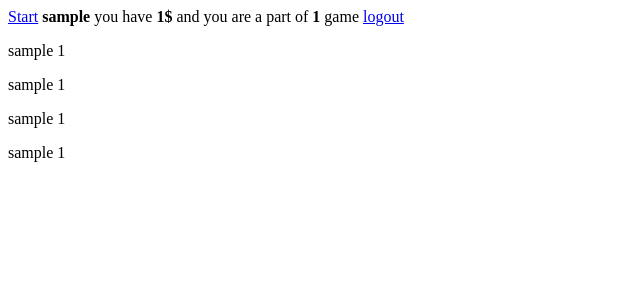
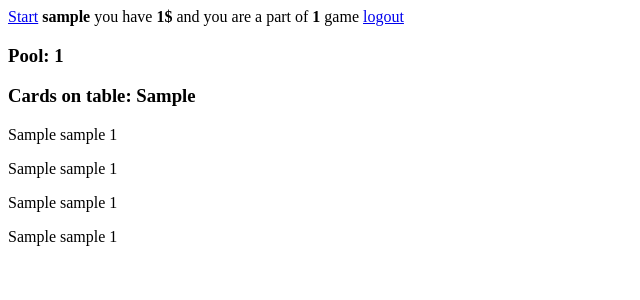
Before and after one commit to koualsky/texas-holdem, a Django app: page /table/ in a window 1280 px wide. Shown: the top 300 px of the page, without its empty margins (0-640 px from the left). Run offline with Django 3.2, Linux system fonts and the light colour scheme; a user stored in the database is signed in; tables that the repository leaves empty hold one stand-in row (values such as "Sample post").

Commit message:
clean the code before next features

```diff
--- a/game/models.py
+++ b/game/models.py
@@ -13,9 +13,7 @@ class Player(models.Model):
     cards = models.CharField(max_length=100)
     state = models.CharField(max_length=100, default="out")
     # (out, wait_for_start, start, check, call, raise, pass)
-    # table = models.ForeignKey(Table, on_delete=models.CASCADE)
-    #table = models.IntegerField(null=True)
-    table = models.ForeignKey('game.table', on_delete=models.SET_NULL, related_name='tablee', null=True)  # , unique=True)
+    table = models.ForeignKey('game.table', on_delete=models.SET_NULL, related_name='tablee', null=True)
 
     def __str__(self):
         return str(self.name)
--- a/game/templates/game/table.html
+++ b/game/templates/game/table.html
@@ -2,24 +2,27 @@
 
 {% block content %}
 
+<h3>Pool: {{ table.pool }}</h3>
+<h3>Cards on table: {{ table.cards_on_table }}</h3>
+
 <p>
+    <!-- Show who have dealer button if this button is in table. RELATED? ;) -->
+    {% if table.dealer %}{{ table.dealer }}{% endif %}
     {{ table.player1 }}
-    {{ table.player1.money }} <!-- this should be works i Player will be related... -->
-
-     <!-- i don't have a related players assign to table, so how i display players money and other? -->
-                                <!-- try to make another branch, delete all records i db, and try play around with ForeignKeys and One to One fields...
-                                -->
-
+    {{ table.player1.money }}
 </p>
 <p>
+    {% if table.dealer %}{{ table.dealer }}{% endif %}
     {{ table.player2 }}
     {{ table.player2.money }}
 </p>
 <p>
+    {% if table.dealer %}{{ table.dealer }}{% endif %}
     {{ table.player3 }}
     {{ table.player3.money }}
 </p>
 <p>
+    {% if table.dealer %}{{ table.dealer }}{% endif %}
     {{ table.player4 }}
     {{ table.player4.money }}
 </p>
--- a/game/views.py
+++ b/game/views.py
@@ -40,21 +40,22 @@ def play(request):
 
         # FREE SPOT. If we have a table with empty spot - join to this table and write pk of this table to player 'table' field
         else:
+
             # Check table.player1 was have free spot:
             if table.player1 == None:  # change to not table.player1
 
                 # Add me to empty slot
-                table.player1 = get_object_or_404(Player, pk=request.user.player.pk)  # str(request.user)
+                table.player1 = get_object_or_404(Player, pk=request.user.player.pk)
                 table.save()
 
             elif table.player2 == None:
-                table.player2 = get_object_or_404(Player, pk=request.user.player.pk)  # str(request.user)
+                table.player2 = get_object_or_404(Player, pk=request.user.player.pk)
                 table.save()
             elif table.player3 == None:
-                table.player3 = get_object_or_404(Player, pk=request.user.player.pk)  # str(request.user)
+                table.player3 = get_object_or_404(Player, pk=request.user.player.pk)
                 table.save()
             elif table.player4 == None:
-                table.player4 = get_object_or_404(Player, pk=request.user.player.pk)  # str(request.user)
+                table.player4 = get_object_or_404(Player, pk=request.user.player.pk)
                 table.save()
 
             # Add this table to 'user' table (related to table) field
```
